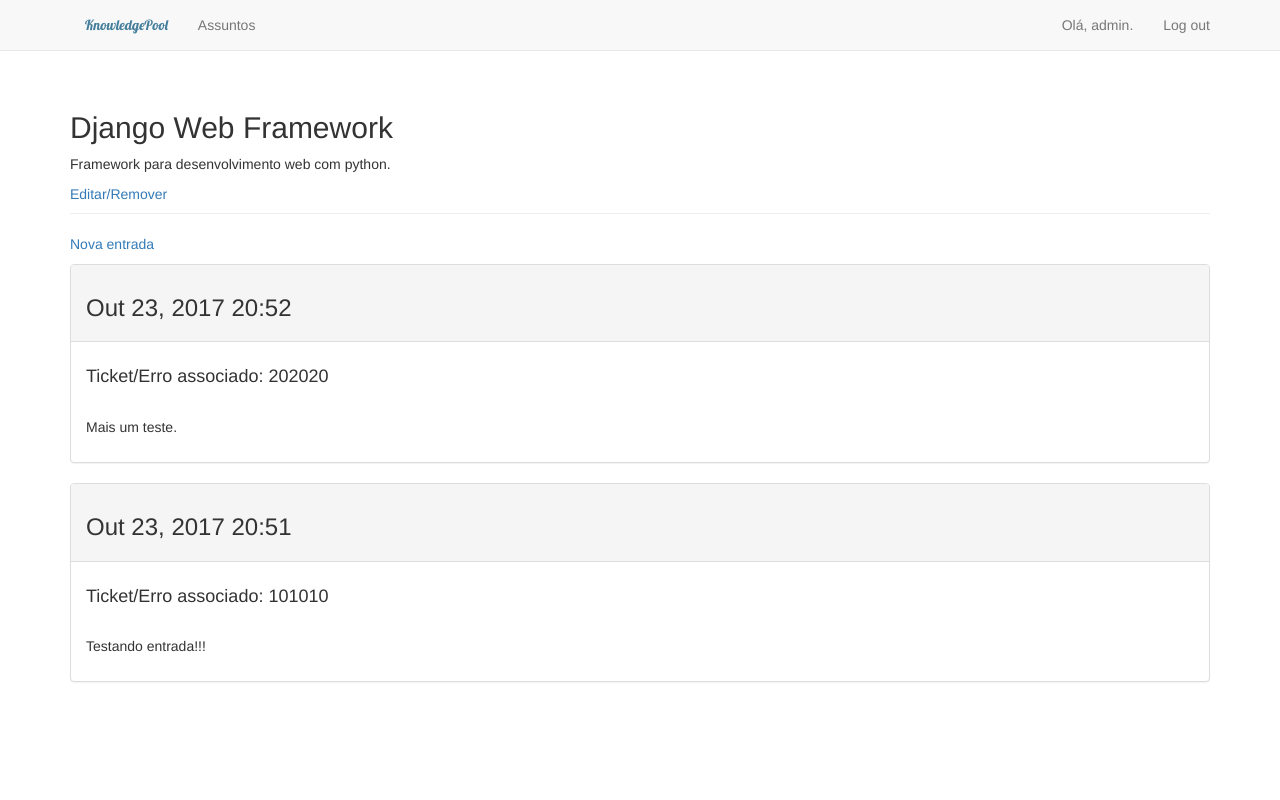
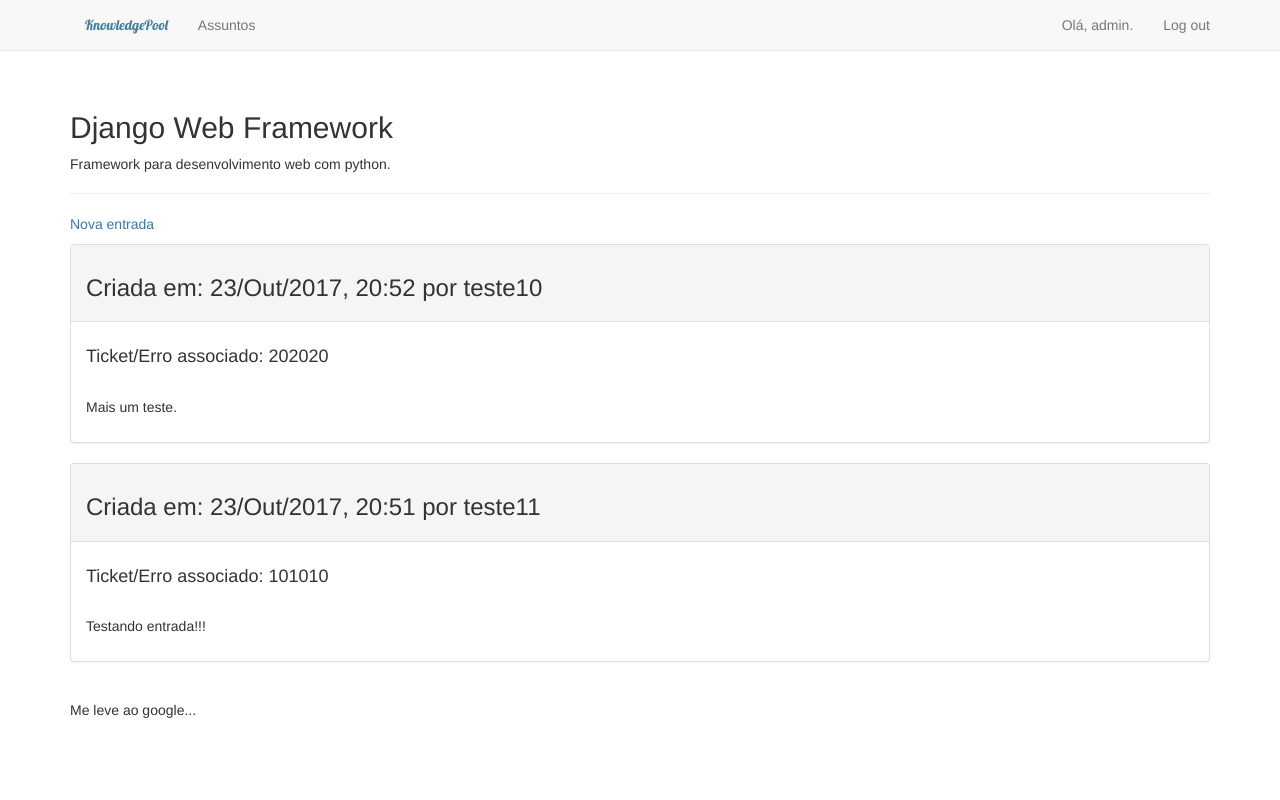
Before and after one commit to tv-nieri/knowledge_pool, a Django app: page /assuntos/14/ in a window 1280 px wide. Run offline with Django 3.2, Linux system fonts and the light colour scheme; a user stored in the database is signed in; data comes from the database, SQL or seed files in the repository; both versions use the stored data as it was after the commit; some libraries are stand-ins or nearby versions.

Commit message:
Add google search

```diff
--- a/knowledge_pool/static/css/knowledge_pool.css
+++ b/knowledge_pool/static/css/knowledge_pool.css
@@ -11,6 +11,13 @@
 
 .navbar-brand {
     float:none;
+    font-size: 40px;
+    margin: 8px 0;
+}
+
+.navbar-brand a{
+    font-size: 40px;
+    margin: 8px 0;
 }
 
 .jumbotron h1{
@@ -20,3 +27,10 @@
 .jumbotron center{
     color: #447e9b;
 }
+
+footer {
+    width: 100%;
+    height: 100px;
+    position: absolute;
+    bottom: 0;
+}
--- a/knowledge_pool/templates/knowledge_pool/assunto.html
+++ b/knowledge_pool/templates/knowledge_pool/assunto.html
@@ -3,7 +3,9 @@
 {% block header %}
     <h2>{{ assunto }}</h2>
     <p>{{ assunto.descricao }}</p>
-    <a href="{% url 'knowledge_pool:editar_assunto' assunto.id %}">Editar/Remover</a>
+    {% if user_logado == assunto.dono %}
+        <a href="{% url 'knowledge_pool:editar_assunto' assunto.id %}">Editar/Remover</a>
+    {% endif %}
 {% endblock header %}
 
 {% block content %}
@@ -15,10 +17,10 @@
         <div class="panel panel-default">
             <div class="panel-heading">
                 <h3>
-                    {{ entrada.data_criacao|date:'M d, Y H:i' }}
+                    Criada em: {{ entrada.data_criacao|date:'d/M/Y, H:i' }} por {{ entrada.dono.username }}
                     {% if user_logado == entrada.dono %}
                         <small>
-                            <a href="{% url 'knowledge_pool:editar_entrada' entrada.id %}">Editar</a>
+                            <a href="{% url 'knowledge_pool:editar_entrada' entrada.id %}">Editar/Remover</a>
                         </small>
                     {% endif %}
                 </h3>
--- a/knowledge_pool/templates/knowledge_pool/base.html
+++ b/knowledge_pool/templates/knowledge_pool/base.html
@@ -21,6 +21,7 @@
         {% bootstrap_javascript %}
     </head>
     <body>
+    <div>
         <!-- Static Navbar -->
         <nav class="navbar navbar-default navbar-static-top">
             <div class="container">
@@ -67,5 +68,23 @@
                 {% endblock content %}
             </div>
         </div> <!-- /container -->
+        <footer>
+            <div class="container">
+                Me leve ao google...
+                <script>
+                  (function() {
+                    var cx = '013034010583718907157:3ax6gs9hhtc';
+                    var gcse = document.createElement('script');
+                    gcse.type = 'text/javascript';
+                    gcse.async = true;
+                    gcse.src = 'https://cse.google.com/cse.js?cx=' + cx;
+                    var s = document.getElementsByTagName('script')[0];
+                    s.parentNode.insertBefore(gcse, s);
+                  })();
+                </script>
+                <gcse:search></gcse:search>
+            </div>
+        </footer>
+    </div>
     </body>
 </html>
```
Also changed, not shown: db.sqlite3.
